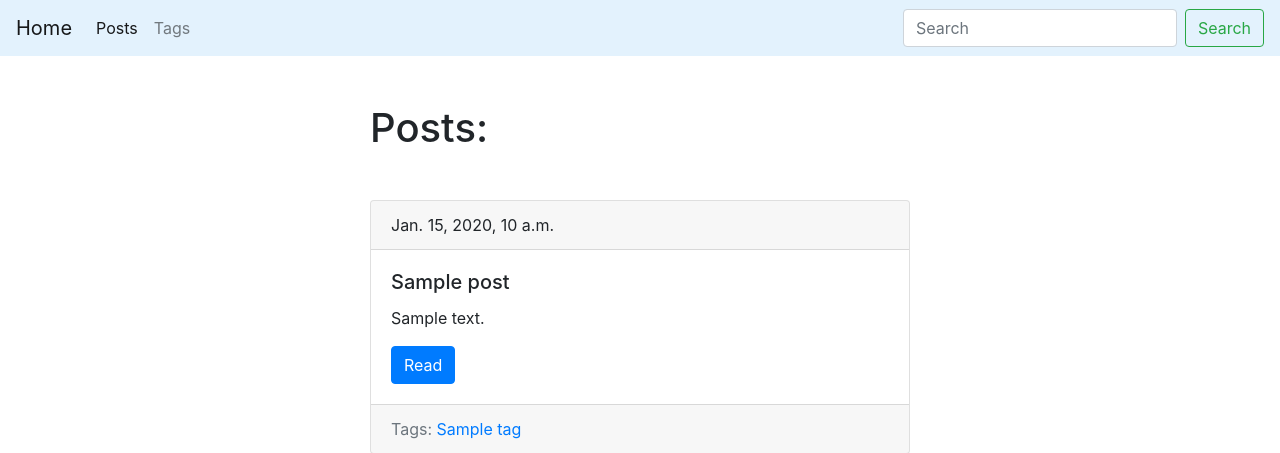
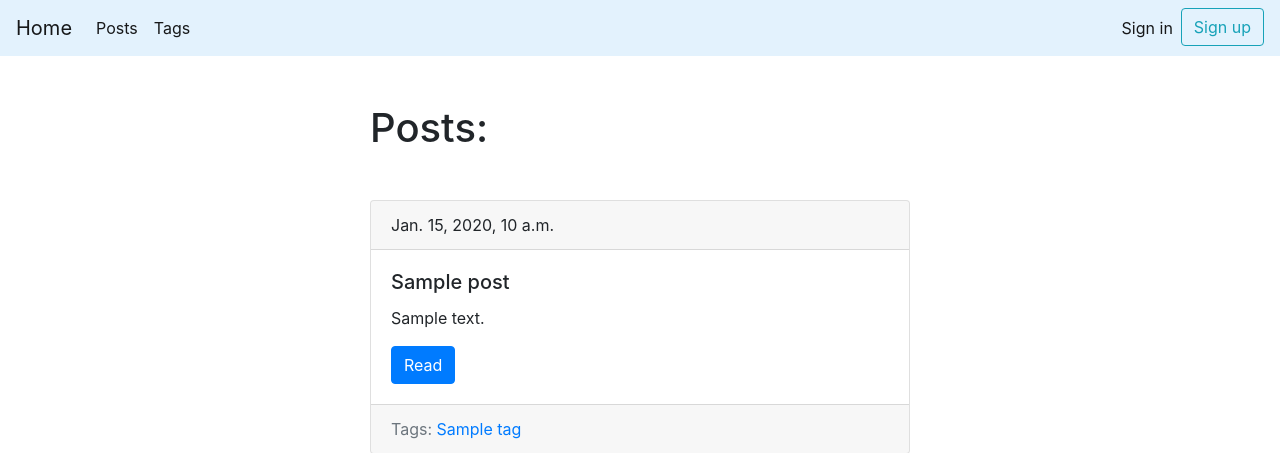
Before and after one commit to iperx/Blog-Django-Bootstrap, a Django app: page /blog/ in a window 1280 px wide. Shown: the top 453 px of the page. Run offline with Django 4.2, Linux system fonts and the light colour scheme; tables that the repository leaves empty hold one stand-in row (values such as "Sample post"); some libraries are stand-ins or nearby versions.

Commit message:
Adapted navbar items for authorized and unauthorized users

```diff
--- a/app/blogengine/blog/views.py
+++ b/app/blogengine/blog/views.py
@@ -17,7 +17,7 @@ from .utils import (
 class SignUpView(generic.CreateView):
     form_class = SignUpForm
     template_name = 'blog/sign_up.html'
-    success_url = reverse_lazy('posts_list_url')
+    success_url = reverse_lazy('sign_in_url')
 
 
 class SignInView(LoginView):
--- a/app/blogengine/templates/base.html
+++ b/app/blogengine/templates/base.html
@@ -29,17 +29,39 @@
 
         <div class="collapse navbar-collapse" id="navbarSupportedContent">
         <ul class="navbar-nav mr-auto">
+            {% if request.user.is_authenticated %}
+                <li class="nav-item dropdown">
+                    <a class="nav-link dropdown-toggle" href="#" id="navbarDropdown" role="button" data-toggle="dropdown" aria-expanded="false">
+                        {{ request.user.username }}
+                    </a>
+                    <div class="dropdown-menu" aria-labelledby="navbarDropdown">
+                        <div class="dropdown-divider"></div>
+                        <a class="dropdown-item" href="{% url 'sign_out_url' %}">Sign out</a>
+                    </div>
+                </li>
+            {% endif %}
             <li class="nav-item active">
                 <a class="nav-link" href="{% url 'posts_list_url' %}">Posts</a>
             </li>
-            <li class="nav-item">
+            <li class="nav-item active">
                 <a class="nav-link" href="{% url 'tags_list_url' %}">Tags</a>
             </li>
         </ul>
+        {% if request.user.is_authenticated %}
             <form class="form-inline my-2 my-lg-0">
                 <input class="form-control mr-sm-2" type="search" placeholder="Search" aria-label="Search" name="search">
                 <button class="btn btn-outline-success my-2 my-sm-0" type="submit">Search</button>
             </form>
+        {% else %}
+            <ul class="navbar-nav">
+                <li class="nav-item active">
+                    <a class="nav-link" href="{% url 'sign_in_url' %}">Sign in</a>
+                </li>
+                <li class="nav-item active">
+                    <a class="btn btn-outline-info" href="{% url 'sign_up_url' %}" role="button">Sign up</a>
+                </li>
+            </ul>
+        {% endif %}
         </div>
     </nav>
 
```
Lines whose indentation alone changed are shown as unchanged.
